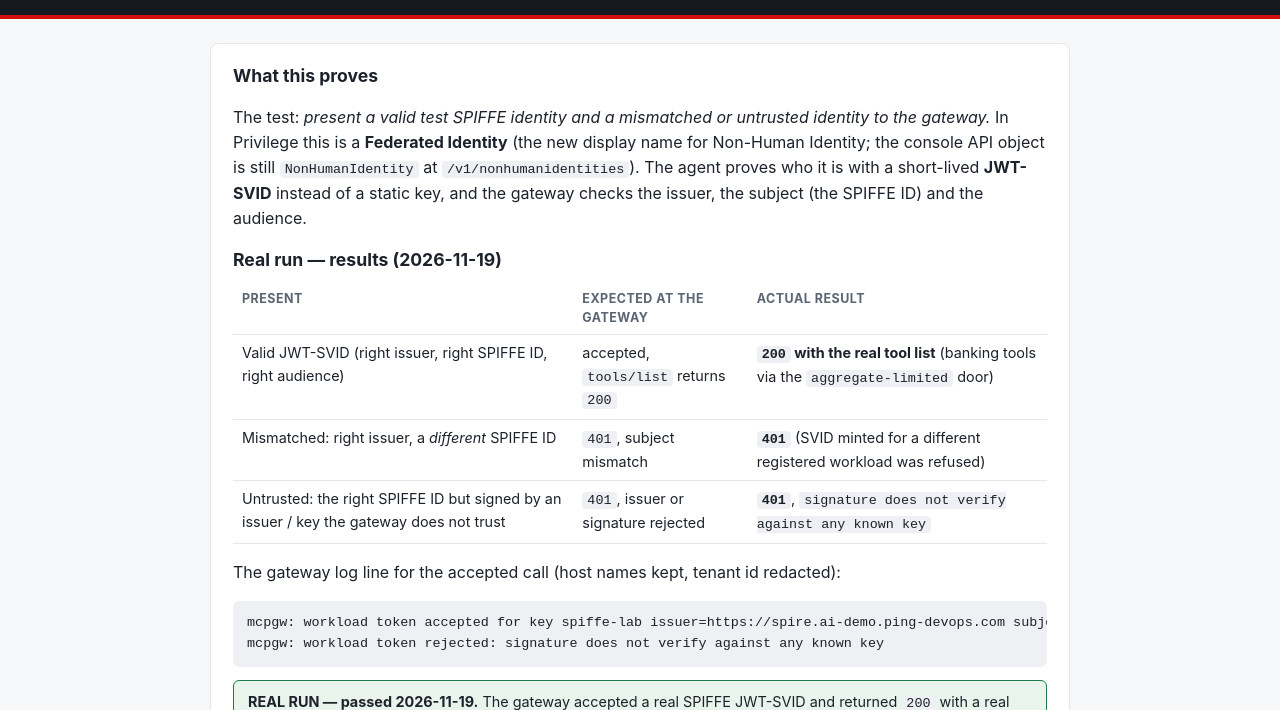
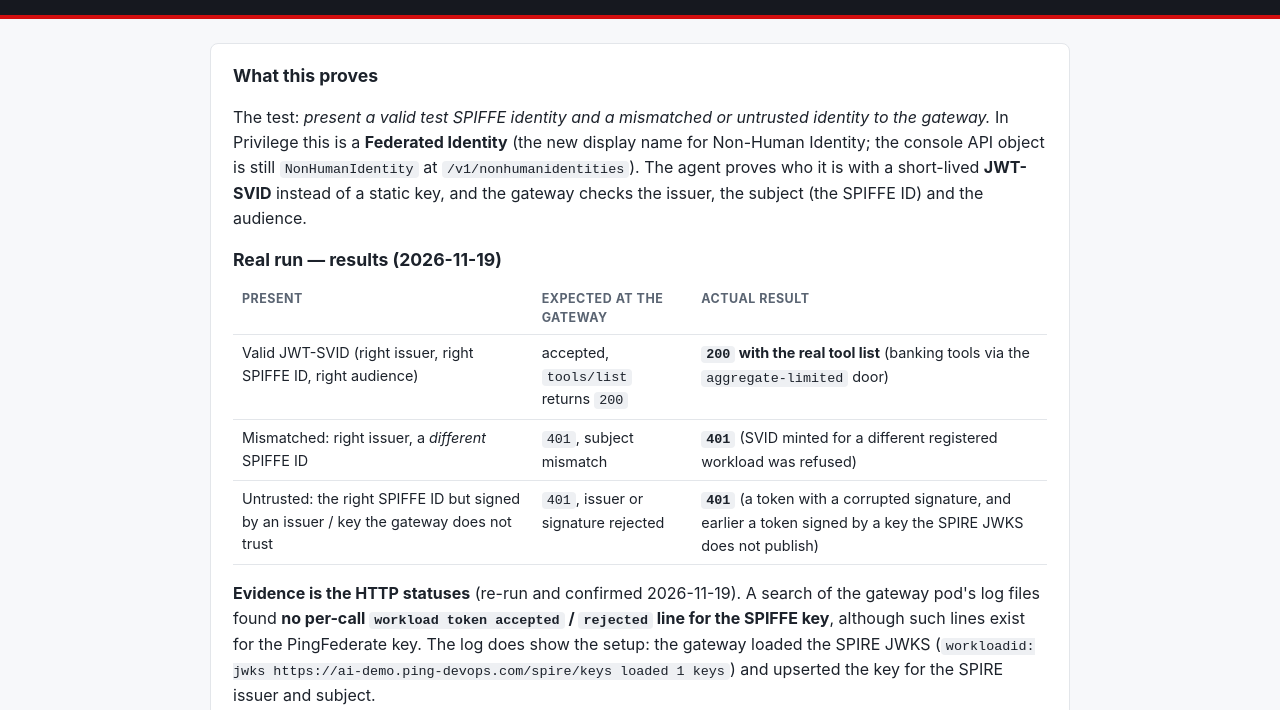
Before and after one commit to curtismu7/nyl-demo-starter, a plain HTML site: page guides/30-spiffe.html in a window 1280 px wide. Shown: the part 90-800 px from the top of the page. Drawn offline with Linux system fonts and the light colour scheme.

Commit message:
#30: correct evidence claim; no per-call gateway log line exists for the SPIFFE key, statuses re-verified 2026-11-19

```diff
--- a/guides/30-spiffe.html
+++ b/guides/30-spiffe.html
@@ -21,11 +21,9 @@
     <tr><th>Present</th><th>Expected at the gateway</th><th>Actual result</th></tr>
     <tr><td>Valid JWT-SVID (right issuer, right SPIFFE ID, right audience)</td><td>accepted, <code>tools/list</code> returns <code>200</code></td><td><b><code>200</code> with the real tool list</b> (banking tools via the <code>aggregate-limited</code> door)</td></tr>
     <tr><td>Mismatched: right issuer, a <i>different</i> SPIFFE ID</td><td><code>401</code>, subject mismatch</td><td><b><code>401</code></b> (SVID minted for a different registered workload was refused)</td></tr>
-    <tr><td>Untrusted: the right SPIFFE ID but signed by an issuer / key the gateway does not trust</td><td><code>401</code>, issuer or signature rejected</td><td><b><code>401</code></b>, <code>signature does not verify against any known key</code></td></tr>
+    <tr><td>Untrusted: the right SPIFFE ID but signed by an issuer / key the gateway does not trust</td><td><code>401</code>, issuer or signature rejected</td><td><b><code>401</code></b> (a token with a corrupted signature, and earlier a token signed by a key the SPIRE JWKS does not publish)</td></tr>
   </table>
-  <p>The gateway log line for the accepted call (host names kept, tenant id redacted):</p>
-<pre><code>mcpgw: workload token accepted for key spiffe-lab issuer=https://spire.ai-demo.ping-devops.com subject=spiffe://se-cluster.ping-devops/ns/ping-devops-cmuir/sa/mcp-agent
-mcpgw: workload token rejected: signature does not verify against any known key</code></pre>
+  <p><b>Evidence is the HTTP statuses</b> (re-run and confirmed 2026-11-19). A search of the gateway pod's log files found <b>no per-call <code>workload token accepted</code> / <code>rejected</code> line for the SPIFFE key</b>, although such lines exist for the PingFederate key. The log does show the setup: the gateway loaded the SPIRE JWKS (<code>workloadid: jwks https://ai-demo.ping-devops.com/spire/keys loaded 1 keys</code>) and upserted the key for the SPIRE issuer and subject.</p>
   <div class="warn" style="background:#e8f4ec;border-color:#1f7a4d"><b>REAL RUN &mdash; passed 2026-11-19.</b> The gateway accepted a real SPIFFE JWT-SVID and returned <code>200</code> with a real tool list, and refused both negatives. The issuer is <b>SPIRE 1.7.2 running in the SE Kubernetes cluster</b> (namespace <code>ping-devops-cmuir</code>), whose OIDC discovery provider is public at <code>https://ai-demo.ping-devops.com/spire/keys</code> (issuer <code>https://spire.ai-demo.ping-devops.com</code>). Privilege NHI <code>spiffe-issuer-lab</code> pins issuer, subject and JWKS URI; agent key <code>spiffe-lab</code> (custodian = the NHI) is granted on the MCP door <code>aggregate-limited</code> via pacpolicy <code>spiffe-lab-aggregate-limited</code>. Evidence text below; no token or key values are reproduced anywhere on this page.</div>
 </section>
 
@@ -97,9 +95,9 @@ mcpgw: workload token rejected: signature does not verify against any known key<
   <p>Send each token as the bearer on a <code>tools/list</code> call to <code>https://mcpgw.ai-demo.ping-devops.com/aggregate-limited/mcp</code> (initialize first, as any MCP client does). Wait about 4 minutes after creating the objects before the first test.</p>
   <table>
     <tr><th>Token</th><th>Expect</th><th>Gateway log</th></tr>
-    <tr><td>valid</td><td><code>200</code>, tool list</td><td><code>workload token accepted for key spiffe-lab issuer=https://spire.ai-demo.ping-devops.com subject=spiffe://se-cluster.ping-devops/ns/ping-devops-cmuir/sa/mcp-agent</code></td></tr>
-    <tr><td>mismatched</td><td><code>401</code></td><td><code>workload token rejected: &hellip;</code> (names the claim that did not match)</td></tr>
-    <tr><td>untrusted</td><td><code>401</code></td><td><code>workload token rejected: signature does not verify against any known key</code></td></tr>
+    <tr><td>valid</td><td><code>200</code>, tool list</td><td>no per-call line found for this key on 2026-11-19; the <code>200</code> is the evidence</td></tr>
+    <tr><td>mismatched</td><td><code>401</code></td><td>no per-call line found; the <code>401</code> is the evidence</td></tr>
+    <tr><td>untrusted</td><td><code>401</code></td><td>no per-call line found; the <code>401</code> is the evidence</td></tr>
   </table>
   <p>How the real run minted the SVIDs (from inside the cluster, using the SPIRE agent's Workload API):</p>
 <pre><code>kubectl exec spire-agent-1 -n ping-devops-cmuir -- \
@@ -115,7 +113,7 @@ mcpgw: workload token rejected: signature does not verify against any known key<
 <section>
   <h2>Evidence that it was real (captured 2026-11-19)</h2>
   <ul class="checks">
-    <li><b>Confirmed:</b> the gateway log shows one <code>workload token accepted</code> line naming <code>key spiffe-lab</code>, the SPIRE issuer and the SPIFFE subject, and <code>workload token rejected</code> lines for both negatives (the untrusted-key one says <code>signature does not verify against any known key</code>).</li>
+    <li><b>Not found:</b> a per-call <code>workload token accepted</code> or <code>rejected</code> log line for key <code>spiffe-lab</code>. Searched all log files on the gateway pod on 2026-11-19, including calls made minutes earlier. Treat the HTTP statuses as the evidence, and capture a console screenshot of the key instead of a log screenshot unless the gateway is set to log these.</li>
     <li><b>Confirmed:</b> the identity <code>spiffe-issuer-lab</code>, key <code>spiffe-lab</code> and pacpolicy <code>spiffe-lab-aggregate-limited</code> exist in the console (created via the console API), not in a lab.</li>
     <li><b>Confirmed:</b> the three tokens were minted by SPIRE in the SE cluster; the gateway fetched the JWKS from the public URL <code>https://ai-demo.ping-devops.com/spire/keys</code>.</li>
   </ul>
```
Also changed, not shown: guides/setup-all.html (+2 -2 lines), index.html (+1 -1 lines).
